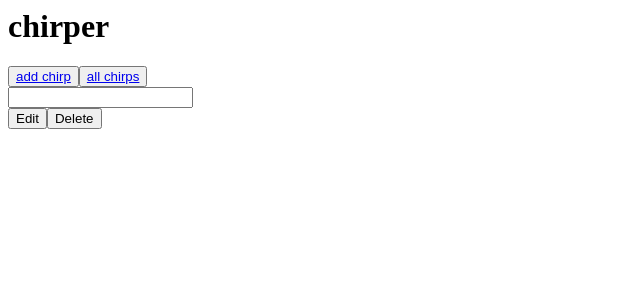
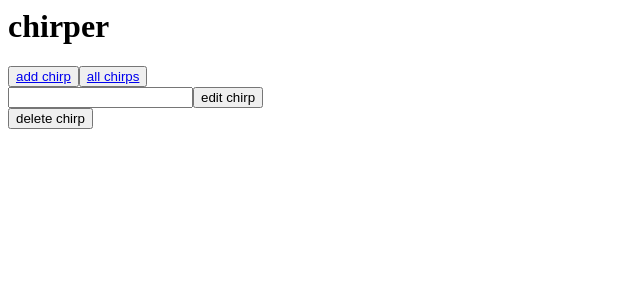
Before and after one commit to osborne7/barebones-react-typescript-express, a React app: page /1/admin in a window 1280 px wide. Shown: the top 300 px of the page, without its empty margins (0-640 px from the left). Built offline with nearby package versions, Linux system fonts and the light colour scheme; no server answers.

Commit message:
Change formatting on admin page

```diff
--- a/src/client/SingleChirp.tsx
+++ b/src/client/SingleChirp.tsx
@@ -76,10 +76,10 @@ export default class SingleChirp extends React.Component<ISingleChirpProps, ISin
     <div>
         <div>
             <input type="text" defaultValue={this.state.text} onChange={this.textChange}/>
+            <button onClick={this.editText}>edit chirp</button>
         </div>
         <div>
-            <button onClick={this.editText}>Edit</button>
-            <button onClick={this.deleteText}>Delete</button>
+        <button onClick={this.deleteText}>delete chirp</button>
         </div>
     </div>
     )
```
